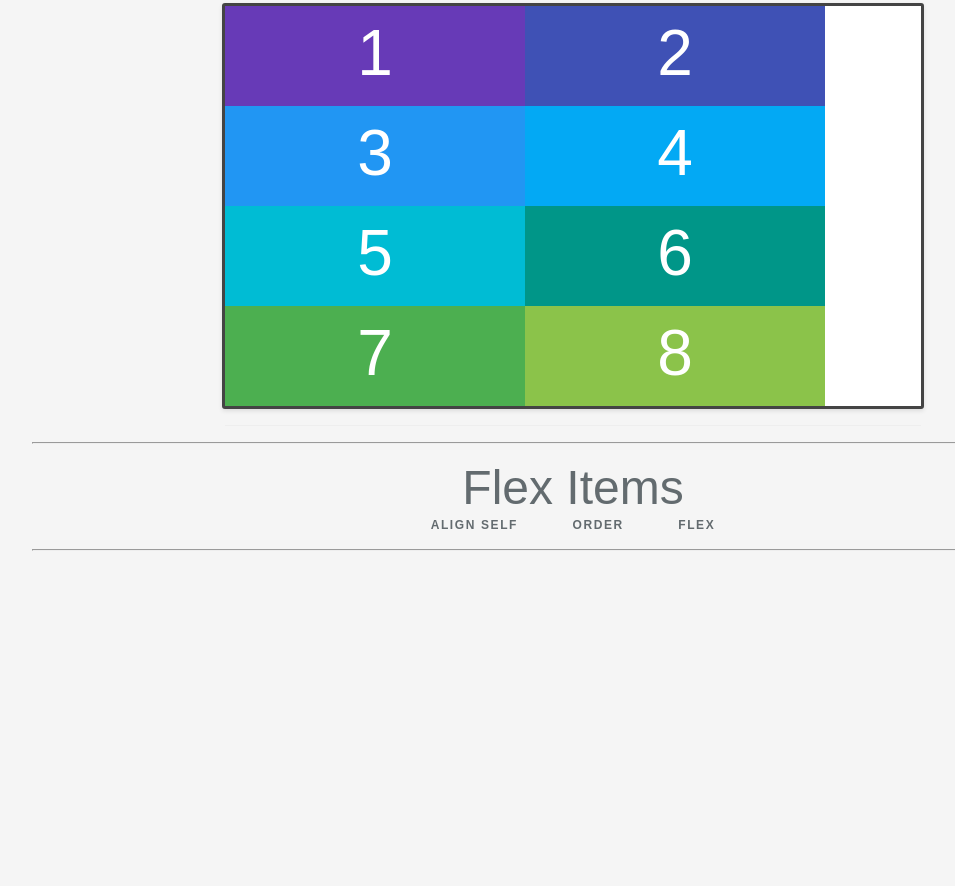
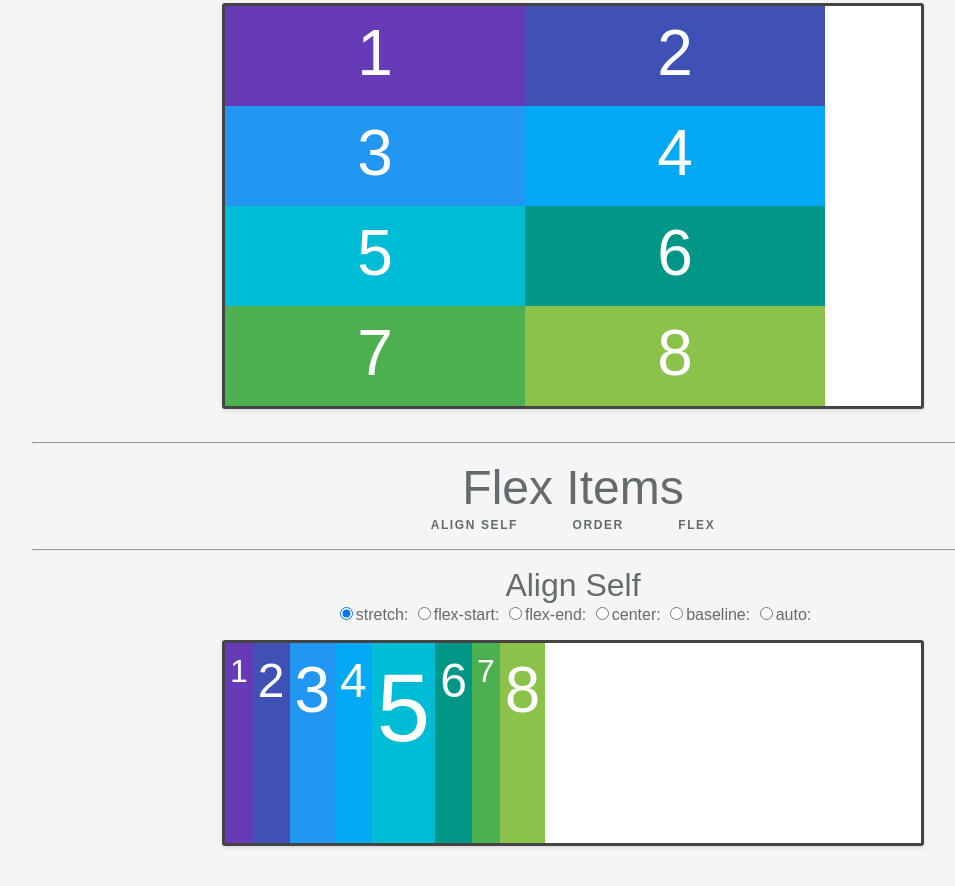
Before and after one commit to dan-frank/learn-flex-box, a plain HTML site: page interactive.html in a window 1280 px wide. Shown: the part 1242-2128 px from the top of the page, without its empty margins (67-1022 px from the left). Before the commit the page ends 1829 px from the top, so only its background shows below. Drawn offline with nearby package versions, Linux system fonts and the light colour scheme.

Commit message:
Added 'align-self' item to interactive

```diff
--- a/interactive.html
+++ b/interactive.html
@@ -171,6 +171,32 @@
 
 <hr />
 
+            <div class="flex-example mb-05 mt-1">
+
+                <div class="h3">Align Self</div>
+                <div id="align-self-controller" class="controller mb-1">
+                    <form action="">
+                        <input name="align-self" type="radio" id="R61" value="as-stretch" checked><label for="R61">stretch:</label>
+                        <input name="align-self" type="radio" id="R62" value="as-flex-start"><label for="R62">flex-start:</label>
+                        <input name="align-self" type="radio" id="R63" value="as-flex-end"><label for="R63">flex-end:</label>
+                        <input name="align-self" type="radio" id="R64" value="as-center"><label for="R64">center:</label>
+                        <input name="align-self" type="radio" id="R65" value="as-baseline"><label for="R65">baseline:</label>
+                        <input name="align-self" type="radio" id="R66" value="as-auto"><label for="R66">auto:</label>
+                    </form>
+                </div>
+                <div id="align-self" class="flex-container mb-1 flex-cont-height-200 flex-item-font-alt">
+                    <div class="flex-item item1"><p>1</p></div>
+                    <div class="flex-item item2"><p>2</p></div>
+                    <div class="flex-item item3 active as-stretch"><p>3</p></div>
+                    <div class="flex-item item4 active as-stretch"><p>4</p></div>
+                    <div class="flex-item item5"><p>5</p></div>
+                    <div class="flex-item item6 active as-stretch"><p>6</p></div>
+                    <div class="flex-item item7"><p>7</p></div>
+                    <div class="flex-item item8"><p>8</p></div>
+                </div>
+
+            </div>
+
         </div>
     </div>
 
--- a/scripts.js
+++ b/scripts.js
@@ -52,3 +52,14 @@ $('#align-content-controller').on("click", function(){
     });
     flexWrapper.addClass(flexAdd);
 });
+
+$('#align-self-controller').on("click", function(){
+    var flexWrapper = $('#align-self .active');
+    var flexRemove = ["as-stretch", "as-flex-start", "as-flex-end", "as-center", "as-baseline", "as-auto"];
+    var flexAdd = $('input[name=align-self]:checked').val();
+
+    $.each(flexRemove, function(i, v){
+        flexWrapper.removeClass(v);
+    });
+    flexWrapper.addClass(flexAdd);
+});
--- a/style.css
+++ b/style.css
@@ -201,8 +201,8 @@ pre code{
 }
 .flex-item-font-alt .item1 p{font-size: 2rem;}
 .flex-item-font-alt .item2 p{font-size: 3rem;}
-.flex-item-font-alt .item3 p{font-size: 6rem;}
-.flex-item-font-alt .item4 p{font-size: 5rem;}
+.flex-item-font-alt .item3 p{font-size: 4rem;}
+.flex-item-font-alt .item4 p{font-size: 3rem;}
 .flex-item-font-alt .item5 p{font-size: 6rem;}
 .flex-item-font-alt .item6 p{font-size: 3rem;}
 .flex-item-font-alt .item7 p{font-size: 2rem;}
```
